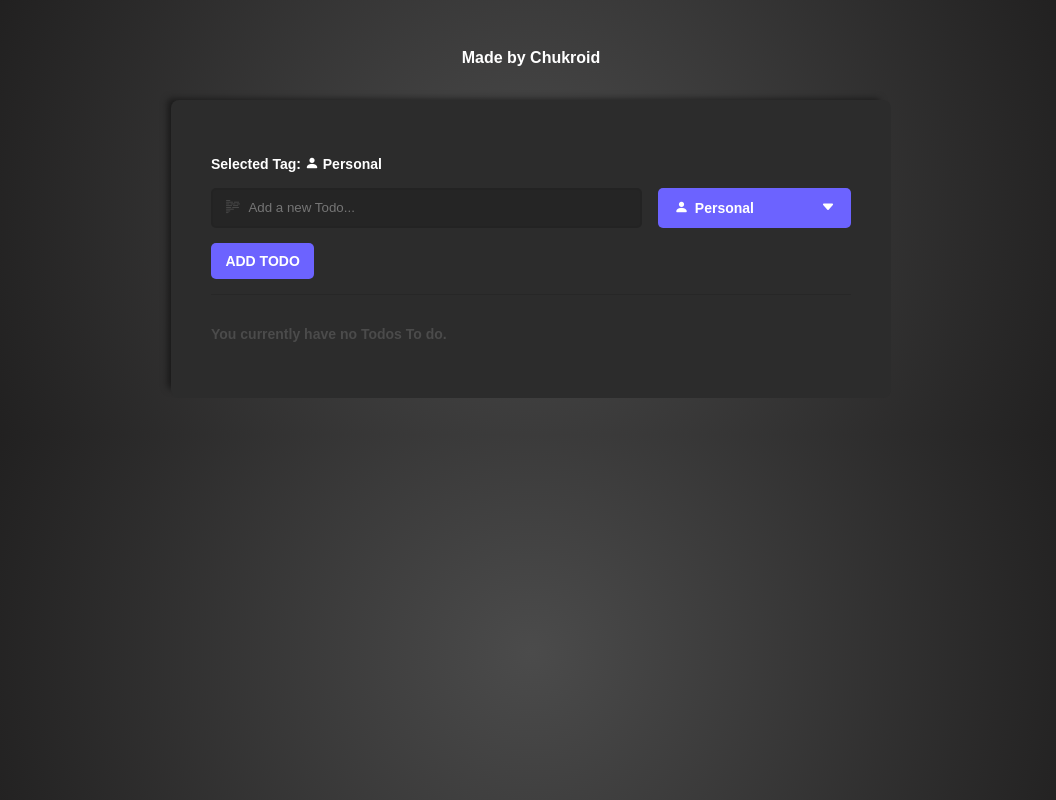
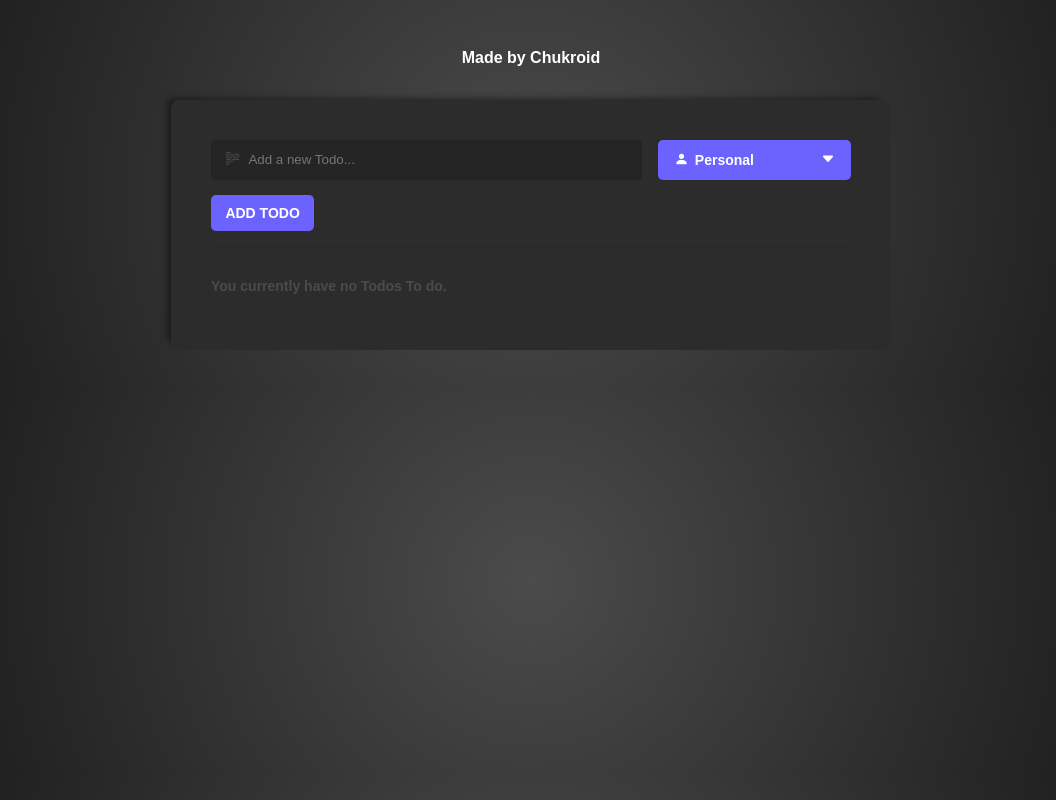
Before and after one commit to Chukroid/react-js-todo-list, a React (Vite) app: page / in a window 1280 px wide. Shown: the whole page, without its empty margins (109-1165 px from the left). Built offline with nearby package versions, Linux system fonts and the light colour scheme.

Commit message:
removed the selectedtag text

```diff
--- a/src/components/TodoTextbox.jsx
+++ b/src/components/TodoTextbox.jsx
@@ -18,7 +18,6 @@ export default function TodoTextBox({ onSubmit, allTags }){
         <>
         <form onSubmit={handlesubmit} className="form-wrapper">
             {/*setting the value of the textbox to newitem and setting its change event to the setnewitem function */}
-            <p>Selected Tag:  <i className={allTags[newtag].TagIconClass}></i>{` ${allTags[newtag].TagText}`}</p>
             <div className="top-part">
                 <div className="todo-form-description">
                     <i className="bi bi-body-text"></i>
```
